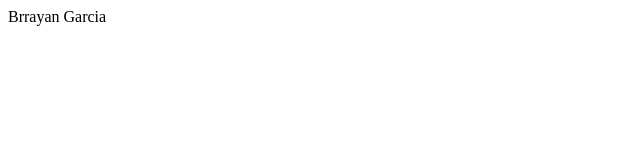
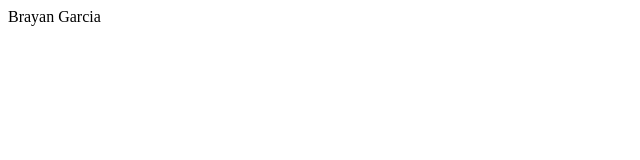
Before and after one commit to bryangar97/BrayanGarcia, a plain HTML site: page index.html in a window 1280 px wide. Shown: the full height of the page, 0-640 px from the left. Drawn offline with Linux system fonts and the light colour scheme.

Commit message:
Update index.html

```diff
--- a/index.html
+++ b/index.html
@@ -3,6 +3,6 @@
 		<title>Mi página de ejemplo</title>
 	</head>
 	<body>
-	Brrayan Garcia
+	Brayan Garcia
 	</body>
 </html>
```
